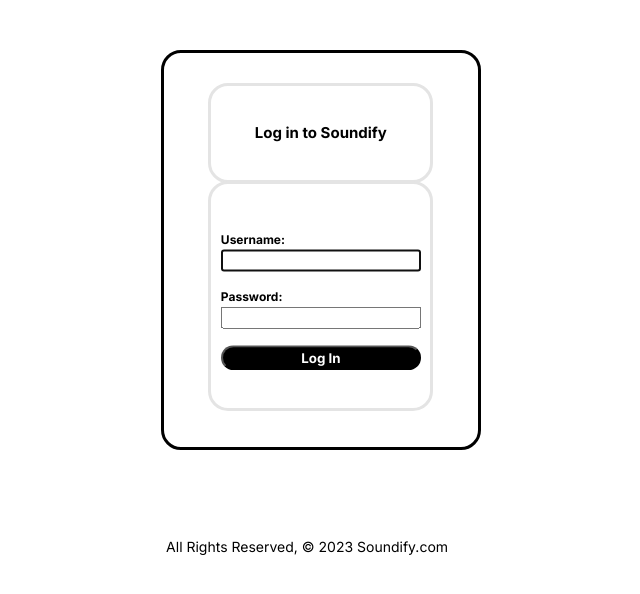
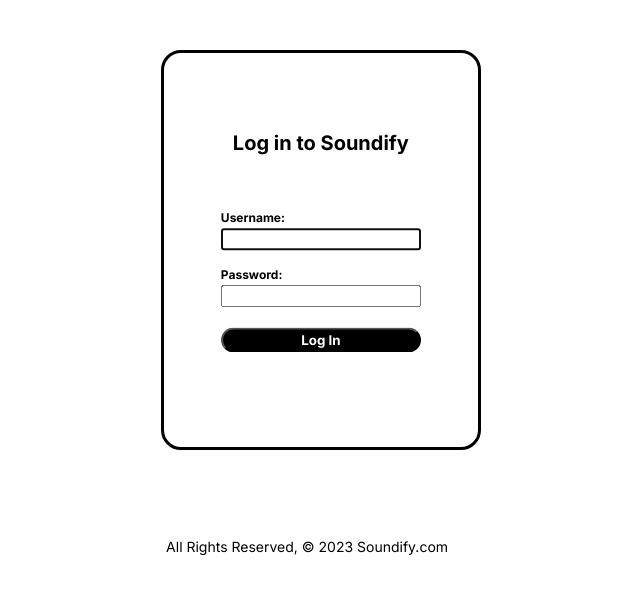
Before and after one commit to seanh101/Soundify, a Django app: page /accounts/login/?next=/songs/1/delete in a window 1280 px wide. Shown: the part 100-694 px from the top of the page, without its empty margins (329-969 px from the left). Run offline with Django 4.2, Linux system fonts and the light colour scheme.

Commit message:
login and signup container outlines and formatting Co-authored-by: Ian Abbene <ianabbene@gmail.com>

```diff
--- a/main_app/static/css/marley.css
+++ b/main_app/static/css/marley.css
@@ -35,7 +35,7 @@
     display: flex;
     justify-content: center;
     align-items: center;
-    border: solid #e4e4e4;
+    /* border: solid #e4e4e4; */
     border-radius: 20px;
     padding: 35px;
     overflow-y: hidden;
@@ -50,19 +50,19 @@ footer {
 
 .login-title-div {
     --h: 100px;
-    --w: calc(250px * 0.9);
+    --w: calc(300px * 0.9);
     /* 320 */
     height: var(--h);
     width: var(--w);
     display: flex;
     border-radius: 20px;
-    border: solid #e4e4e4;
-    font-size: 15px;
+    /* border: solid #e4e4e4; */
+    font-size: 20px;
     justify-content: center;
     align-items: center;
     padding: 35px;
     overflow-y: hidden;
-    margin: 30px;
+    margin: 40px;
     position: absolute;
     top: 0;
 }
@@ -74,12 +74,12 @@ footer {
     border-radius: 20px;
     width: 100%;
     height: 20%;
-    transform: translateY(10%);
+    transform: translateY(25%);
 }
 
 .login-form {
     font-size: 12px;
-    transform: translateY(-13%);
+    transform: translateY(-30%);
 }
 
 .signup-container {
```
